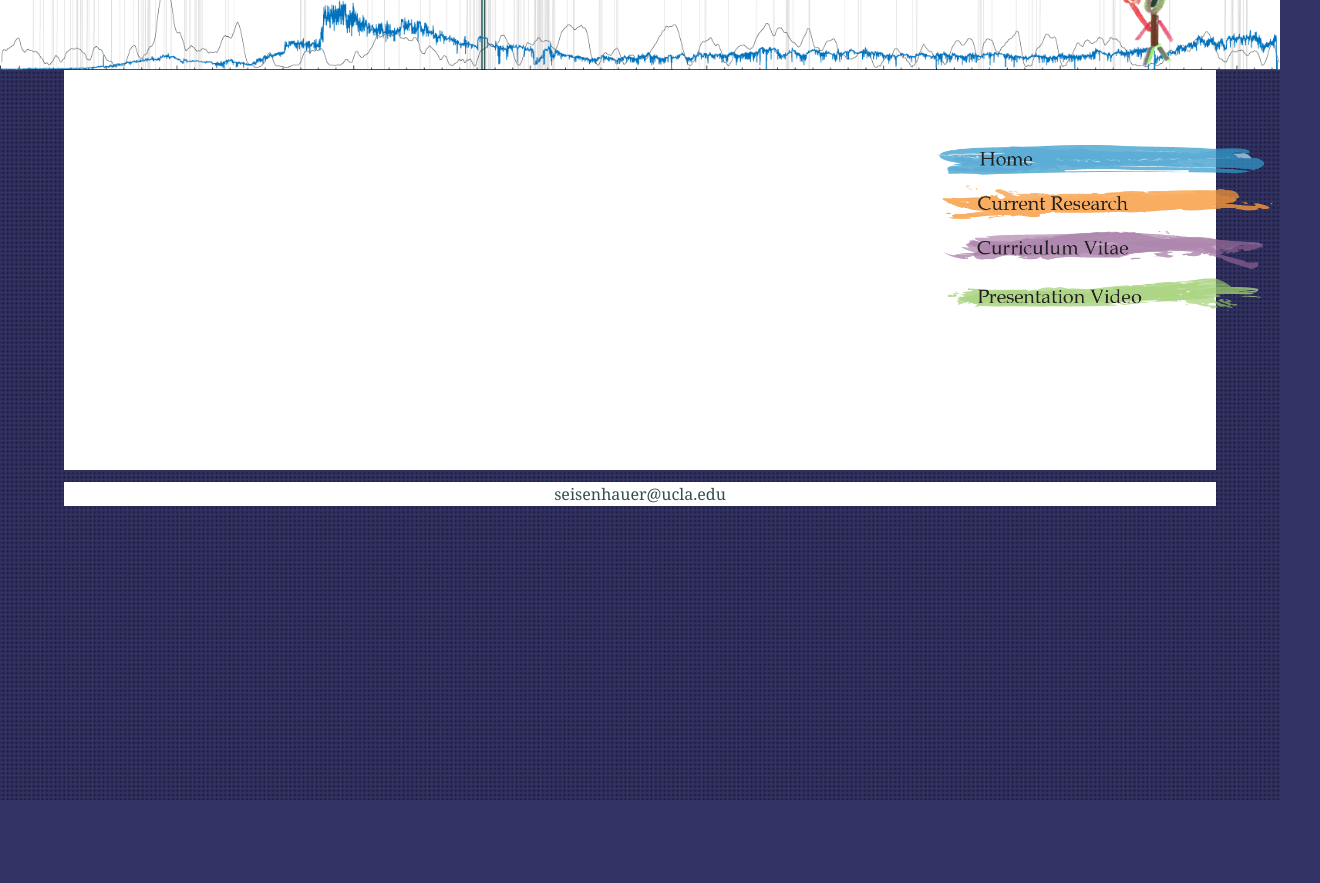
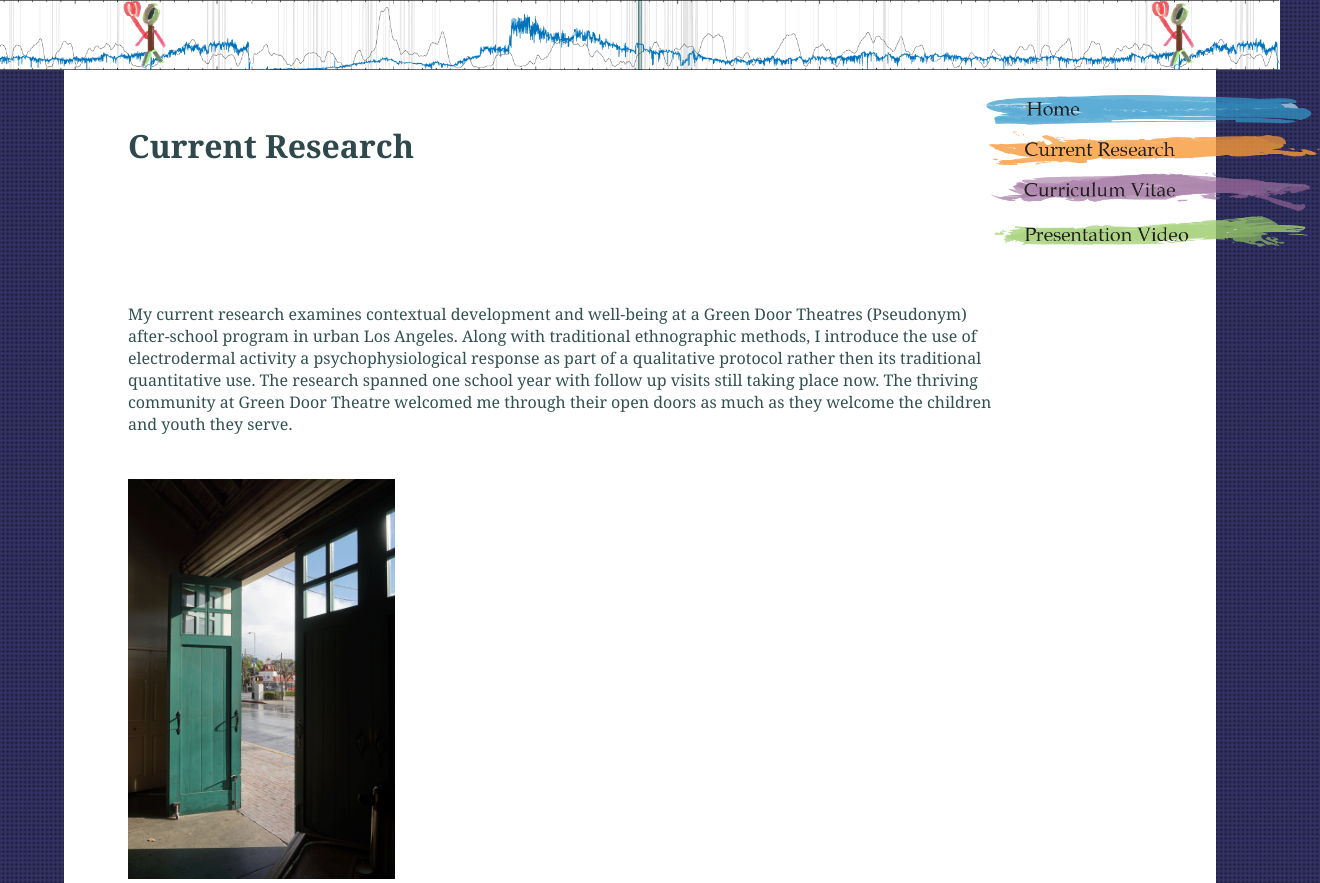
Before and after one commit to sfeisenhauer/sfeisenhauer.github.io, a plain HTML site: page research.html in a window 1280 px wide. Shown: the top 883 px of the page, 1320 px wide, since content can reach past the window. Before the commit the page ends 800 px from the top, so only its background shows below. Drawn offline with Linux system fonts and the light colour scheme.

Commit message:
update research

```diff
--- a/research.html
+++ b/research.html
@@ -27,6 +27,32 @@
 		<div id="maintext">
 		   <div id="midthird">
          		<br>
+			<h2> Current Research </h2>
+         		<br>
+         		<br>
+         		<br>
+         		<br>
+         		<br>
+			My current research examines contextual development and well-being at a Green Door Theatres (Pseudonym) after-school program in urban Los Angeles. Along with traditional ethnographic methods, I introduce the use of electrodermal activity  a psychophysiological response  as part of a qualitative protocol rather then its traditional quantitative use. The research spanned one school year with follow up visits still taking place now. The thriving community at Green Door Theatre welcomed me through their open doors as much as they welcome the children and youth they serve.
+         		<br>
+         		<br>
+         		<br>
+			<img src="Img/green_door.gif" style="max-width: 50%;max-height: 400px">
+			<br> Green Doors Theatre's open door. Whenever the staff is present, this door remains open to children, youth, and any other community members who stop by for a chat or cup of coffee.
+         		<br>
+         		<br>
+         		<br>
+			<img src="Img/stage_one.gif" style="max-width: 40%;max-height: 400px"> <img src="Img/stage_two.gif" style="max-width: 40%;max-height: 400px">
+			<br> The black-box professional theatres stage. This is also where youth programming unfolds.
+         		<br>
+         		<br>
+			<img src="Img/performance.gif" style="max-width: 50%;max-height: 400px">
+			<br> The youth and I during the 2017 end of year performance. Photo credit to Green Door Theatre.
+         		<br>
+         		<br>
+         		<br>
+			<img src="Img/diadelosmuertos.gif" style="max-width: 50%;max-height: 400px">
+			<br> Every year the theatre hosts a Dia de los Muertos block party with local performers and vendors, face painting, and a community alter.
          		<br>
          		<br>
          		<br>
--- a/style.css
+++ b/style.css
@@ -26,8 +26,9 @@ header {
   background:#C0C0C0; 50% 0 ('Img/emp_ex.png') no-repeat; /* old IE fallback */
   background-image: url('Img/emp_ex.png');
   background-position: right bottom;
-  background-repeat: no-repeat;
-  background-size: cover;
+  background-repeat: repeat;
+  background-size: auto 70px;
+
   text-align: left;
   position:relative;
 }
@@ -40,13 +41,14 @@ footer{
   display: block;
 }
 nav{
-  top:140px;
-  width:300px;
-  left:73%;
+  top:90px;
+  width:120px;
+  right:14%;
   position:absolute;
   z-index:3;
-  line-height: 150%;
+  line-height: 100%;
 }
+  /*left:73%;*/
 #maintext{
   float: none;
   width: 90%;
@@ -61,7 +63,7 @@ nav{
 
 #midthird{
   float: none;
-  width: 80%;
+  width: 85%;
   left: 0%;
   overflow:hidden;
   position: relative;
```
Also changed, not shown: video.html (+4 -2 lines), Img/diadelosmuertos.gif (added), Img/green_door.gif (added), Img/performance.gif (added), Img/stage_one.gif (added), Img/stage_two.gif (added).
